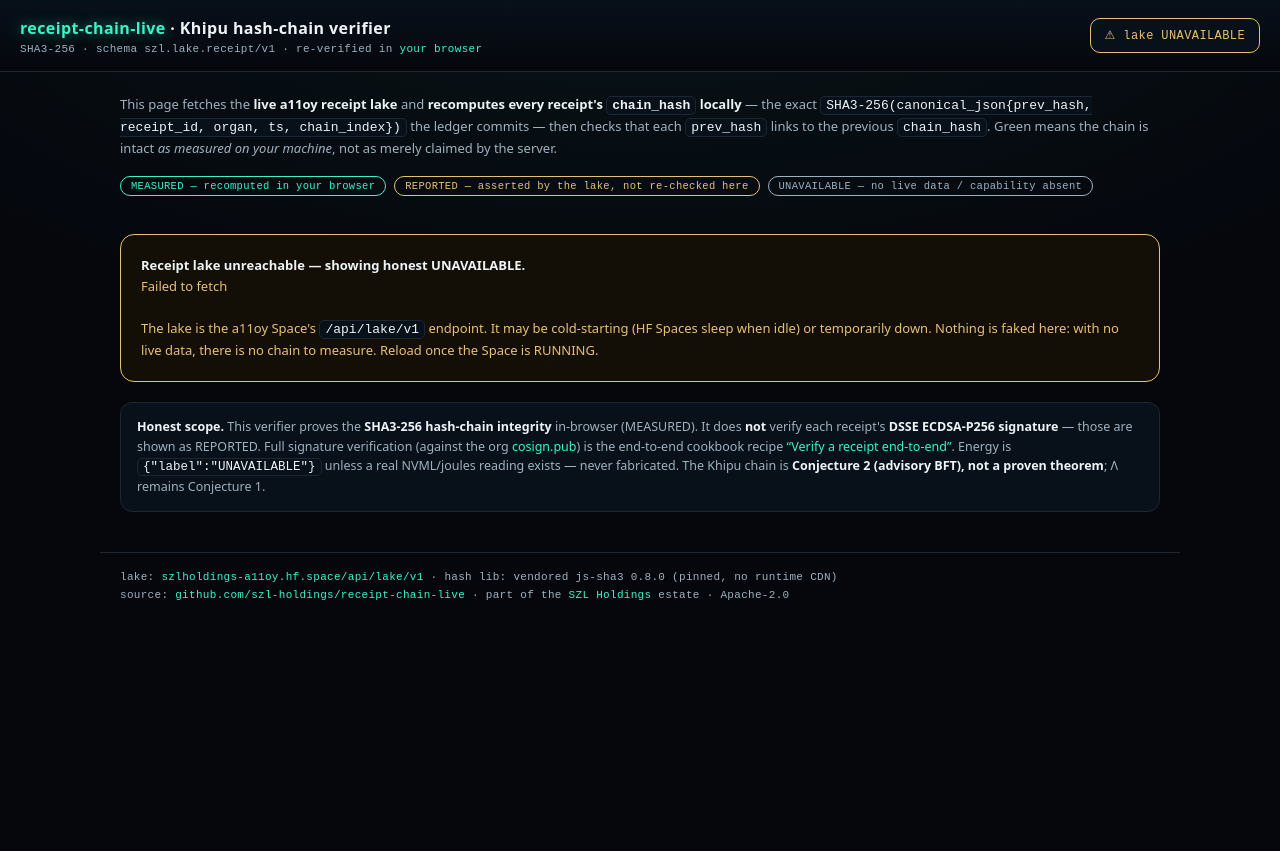
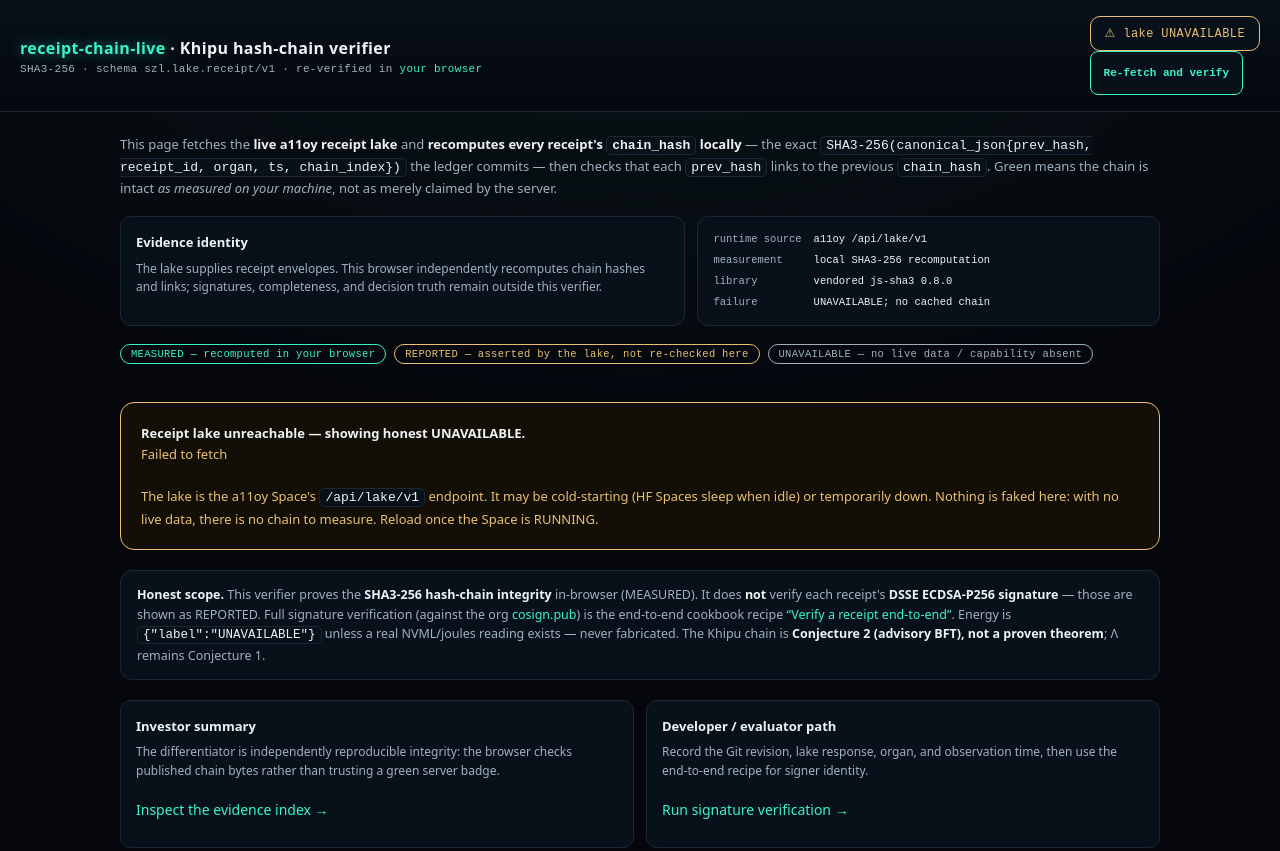
Before and after one commit to szl-holdings/receipt-chain-live, a plain HTML site: page index.html in a window 1280 px wide. Shown: the top 851 px of the page. Before the commit the page ends 800 px from the top, so only its background shows below. Drawn offline with Linux system fonts and the light colour scheme; no server answers.

Commit message:
Polish receipt chain verifier surface (#3)

```diff
--- a/index.html
+++ b/index.html
@@ -11,6 +11,7 @@
     --gold:#e8c074;--cream:#eef3f6;--para:#9fb1bf;--bad:#ff6b6b;--amber:#e8c074;
   }
   *{box-sizing:border-box}
+  html{scroll-behavior:smooth;scroll-padding-top:20px}
   html,body{margin:0}
   body{
     background:
@@ -23,8 +24,11 @@
   }
   a{color:var(--proof);text-decoration:none}
   a:hover{text-decoration:underline}
+  a:focus-visible,button:focus-visible{outline:3px solid var(--proof);outline-offset:4px}
+  .skip{position:fixed;z-index:20;top:max(8px,env(safe-area-inset-top));left:max(8px,env(safe-area-inset-left));padding:10px 13px;background:var(--proof);color:var(--bg);font:600 12px ui-monospace,monospace;transform:translateY(-180%);transition:transform .2s}
+  .skip:focus{transform:none}
   header{
-    padding:16px 20px;border-bottom:1px solid var(--line);
+    padding:max(16px,env(safe-area-inset-top)) max(20px,env(safe-area-inset-right)) 16px max(20px,env(safe-area-inset-left));border-bottom:1px solid var(--line);
     background:linear-gradient(180deg,#08101a,#05070d);
     display:flex;flex-wrap:wrap;gap:12px;align-items:center;justify-content:space-between;
   }
@@ -40,7 +44,7 @@
   #verdict.ok{border-color:var(--proof);color:var(--proof);text-shadow:0 0 10px rgba(58,244,200,.5);box-shadow:0 0 22px rgba(58,244,200,.12) inset}
   #verdict.bad{border-color:var(--bad);color:var(--bad)}
   #verdict.warn{border-color:var(--amber);color:var(--amber)}
-  main{max-width:1080px;margin:0 auto;padding:20px}
+  main{max-width:1080px;margin:0 auto;padding:20px max(20px,env(safe-area-inset-right)) 20px max(20px,env(safe-area-inset-left))}
   .lead{color:var(--para);font-size:13px;margin:2px 0 18px}
   .lead b{color:var(--cream)}
   .stats{display:flex;flex-wrap:wrap;gap:10px;margin-bottom:18px}
@@ -86,25 +90,40 @@
     padding:14px 16px;margin:20px 0;color:var(--para);font-size:12.5px
   }
   .panel-note b{color:var(--cream)}
+  .identity{display:grid;grid-template-columns:1.1fr .9fr;gap:12px;margin:0 0 18px}
+  .identity>div,.path{border:1px solid var(--line);border-radius:11px;background:#08111a;padding:15px}
+  .identity h2,.path h2{margin:0 0 7px;font-size:13px}
+  .identity p,.path p{margin:0;color:var(--para);font-size:12px}
+  .identity dl{display:grid;grid-template-columns:auto 1fr;gap:5px 12px;margin:0;font:10.5px/1.5 ui-monospace,monospace}
+  .identity dt{color:var(--para)}.identity dd{margin:0;color:var(--cream);overflow-wrap:anywhere}
+  .paths{display:grid;grid-template-columns:1fr 1fr;gap:12px;margin:20px 0}
+  .path a{display:inline-flex;align-items:center;min-height:44px;margin-top:8px}
+  .refresh{min-height:44px;padding:8px 13px;border:1px solid var(--proof);border-radius:8px;background:#08111a;color:var(--proof);font:600 11px ui-monospace,monospace;cursor:pointer}
   .unavailable{
     border:1px solid var(--amber);border-radius:14px;background:#140f06;
     padding:20px;color:var(--amber);font-size:13px;line-height:1.6
   }
   .unavailable b{color:var(--cream)}
   footer{
-    max-width:1080px;margin:0 auto;padding:18px 20px 40px;color:var(--para);
+    max-width:1080px;margin:0 auto;padding:18px max(20px,env(safe-area-inset-right)) max(40px,env(safe-area-inset-bottom)) max(20px,env(safe-area-inset-left));color:var(--para);
     font:11px ui-monospace,monospace;border-top:1px solid var(--line);letter-spacing:.3px
   }
   code{background:#08111a;border:1px solid var(--line);border-radius:5px;padding:1px 5px;color:var(--cream)}
+  @media(max-width:640px){.identity,.paths{grid-template-columns:1fr}header{align-items:flex-start}#verdict{white-space:normal;width:100%}}
+  @media(prefers-reduced-motion:reduce){html{scroll-behavior:auto}.skip{transition:none}}
 </style>
 </head>
 <body>
+<a class="skip" href="#evidence">Skip to evidence identity</a>
 <header>
   <div class="brand">
     <h1><span class="glow">receipt-chain-live</span> · Khipu hash-chain verifier</h1>
     <div class="sub">SHA3-256 · schema szl.lake.receipt/v1 · re-verified in <span style="color:var(--proof)">your browser</span></div>
   </div>
-  <div id="verdict">⏳ fetching live lake…</div>
+  <div>
+    <div id="verdict" role="status" aria-live="polite">⏳ fetching live lake…</div>
+    <button class="refresh" id="refresh" type="button">Re-fetch and verify</button>
+  </div>
 </header>
 
 <main>
@@ -116,6 +135,16 @@
     <code>chain_hash</code>. Green means the chain is intact <i>as measured on your machine</i>,
     not as merely claimed by the server.
   </p>
+
+  <section class="identity" id="evidence" aria-label="Evidence identity and provenance">
+    <div><h2>Evidence identity</h2><p>The lake supplies receipt envelopes. This browser independently recomputes chain hashes and links; signatures, completeness, and decision truth remain outside this verifier.</p></div>
+    <div><dl>
+      <dt>runtime source</dt><dd>a11oy /api/lake/v1</dd>
+      <dt>measurement</dt><dd>local SHA3-256 recomputation</dd>
+      <dt>library</dt><dd>vendored js-sha3 0.8.0</dd>
+      <dt>failure</dt><dd>UNAVAILABLE; no cached chain</dd>
+    </dl></div>
+  </section>
 
   <div class="legend">
     <span class="tag meas">MEASURED — recomputed in your browser</span>
@@ -136,6 +165,11 @@
     Energy is <code>{"label":"UNAVAILABLE"}</code> unless a real NVML/joules reading exists — never fabricated.
     The Khipu chain is <b>Conjecture 2 (advisory BFT), not a proven theorem</b>; Λ remains Conjecture 1.
   </div>
+
+  <section class="paths" aria-label="Investor and evaluator paths">
+    <article class="path"><h2>Investor summary</h2><p>The differentiator is independently reproducible integrity: the browser checks published chain bytes rather than trusting a green server badge.</p><a href="https://a11oy.net" target="_blank" rel="noopener">Inspect the evidence index →</a></article>
+    <article class="path"><h2>Developer / evaluator path</h2><p>Record the Git revision, lake response, organ, and observation time, then use the end-to-end recipe for signer identity.</p><a href="https://github.com/szl-holdings/a11oy/blob/main/docs/cookbook/recipes/01-verify-a-receipt-end-to-end.md" target="_blank" rel="noopener">Run signature verification →</a></article>
+  </section>
 </main>
 
 <footer>
@@ -307,6 +341,7 @@
     return;
   }
   run();
+  document.getElementById("refresh").addEventListener("click", run);
 })();
 </script>
 </body>
```
